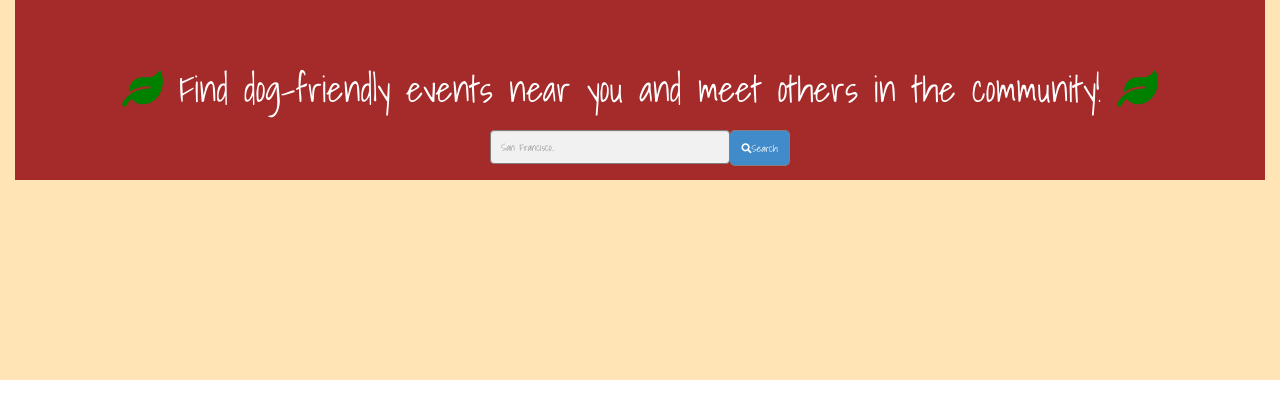
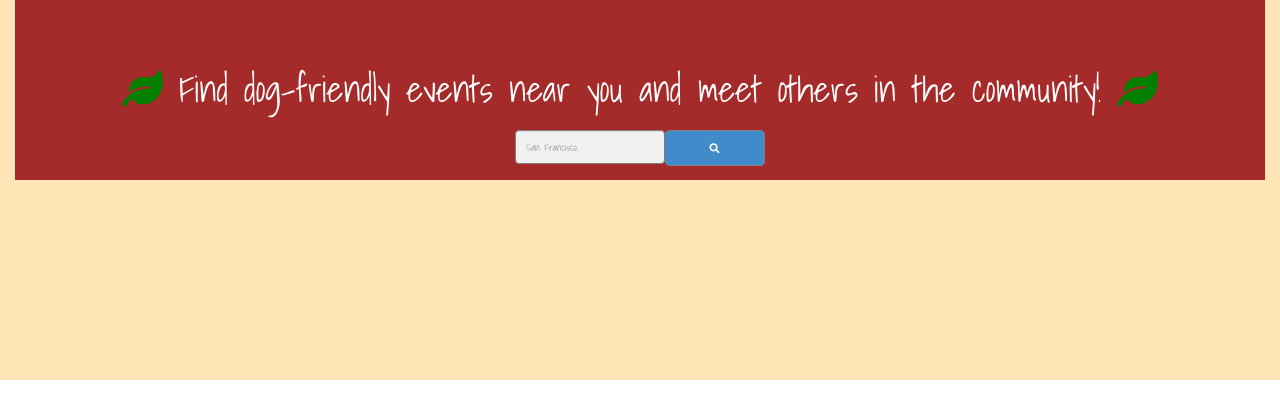
Before and after one commit to jtrieu2/PressPaws, a Flask app: template templates/events.html in a window 1280 px wide. Shown: the part 52-471 px from the top of the page. Run offline with Flask 2, Linux system fonts and the light colour scheme; the template is opened without the code that fills it, so the values that code supplies are empty; some libraries are stand-ins or nearby versions; some web fonts are replaced.

Commit message:
resized events search bar

```diff
--- a/static/events.css
+++ b/static/events.css
@@ -3,12 +3,12 @@ form.eventsearch input[type=text] {
   font-size: 10px;
   border: 1px solid grey;
   float: left;
-  width: 80%;
+  width: 60%;
   background: #f1f1f1;
 }
 form.eventsearch button {
   float: left;
-  width: 20%;
+  width: 40%;
   padding: 10px;
   background: #428bca;
   color: white;
--- a/templates/events.html
+++ b/templates/events.html
@@ -12,9 +12,9 @@
       <i style="color:green"class="fas fa-leaf"></i>
     </h1>
     <!-- Search form -->
-    <form action="/events-search" method="POST" class="eventsearch" style="margin:auto;max-width:300px">
+    <form action="/events-search" method="POST" class="eventsearch" style="font-size: 10px; margin:auto; max-width: 250px">
           <input type="text" name="city" placeholder="San Francisco.." aria-label="Search" class="form-control">
-          <button type="submit"><i class="fa fa-search"></i>Search</button>
+          <button type="submit"><i class="fa fa-search"></i></button>
     </form>
   </div>
     <div class="cards-container">
@@ -25,7 +25,7 @@
           <a href={{event.eventbrite_url}} class="hovertext" id=div{{event.event_id}} style="position: relative; color: brown; font-weight: bold">
             <img class="event-image" id=img{{event.event_id}} src={{event.event_image}} alt="Avatar"
             style="width:150px; height: auto; max-width: 100%">
-            <p style="font-size: 1vmin; color: brown" class="centeredtext" id=text{{event.event_id}}></p>
+            <p style="font-size: 8px; color: brown" class="centeredtext" id=text{{event.event_id}}></p>
           </a>
           </br>
           <button style="margin-top: 5px; width:30px; height: auto; max-width: 100%; margin-bottom: 15px" id={{event.event_id}} class="like-btn">
--- a/templates/search.html
+++ b/templates/search.html
@@ -31,7 +31,7 @@ text-align: center;
         <div class="col-sm-5" style="background-color:brown; text-align: center">
           <h1 class="adoption-header" style="font-size: 15px"> Adoption Shelters</h1>
           <p id="floating-panel"
-          style="width: 300px; max-width: 100%; margin-left: auto; margin-right: auto">
+          style="width: 300px; max-width: 100%; margin-left: auto; margin-right: auto; max-width: 250px">
             <input id="address" type="textbox" value="New York">
             <input id="submit" type="button" value="Search dogs!" style="width:100px; border-radius: 5px; background-color:#428bca">
           </p>
```
